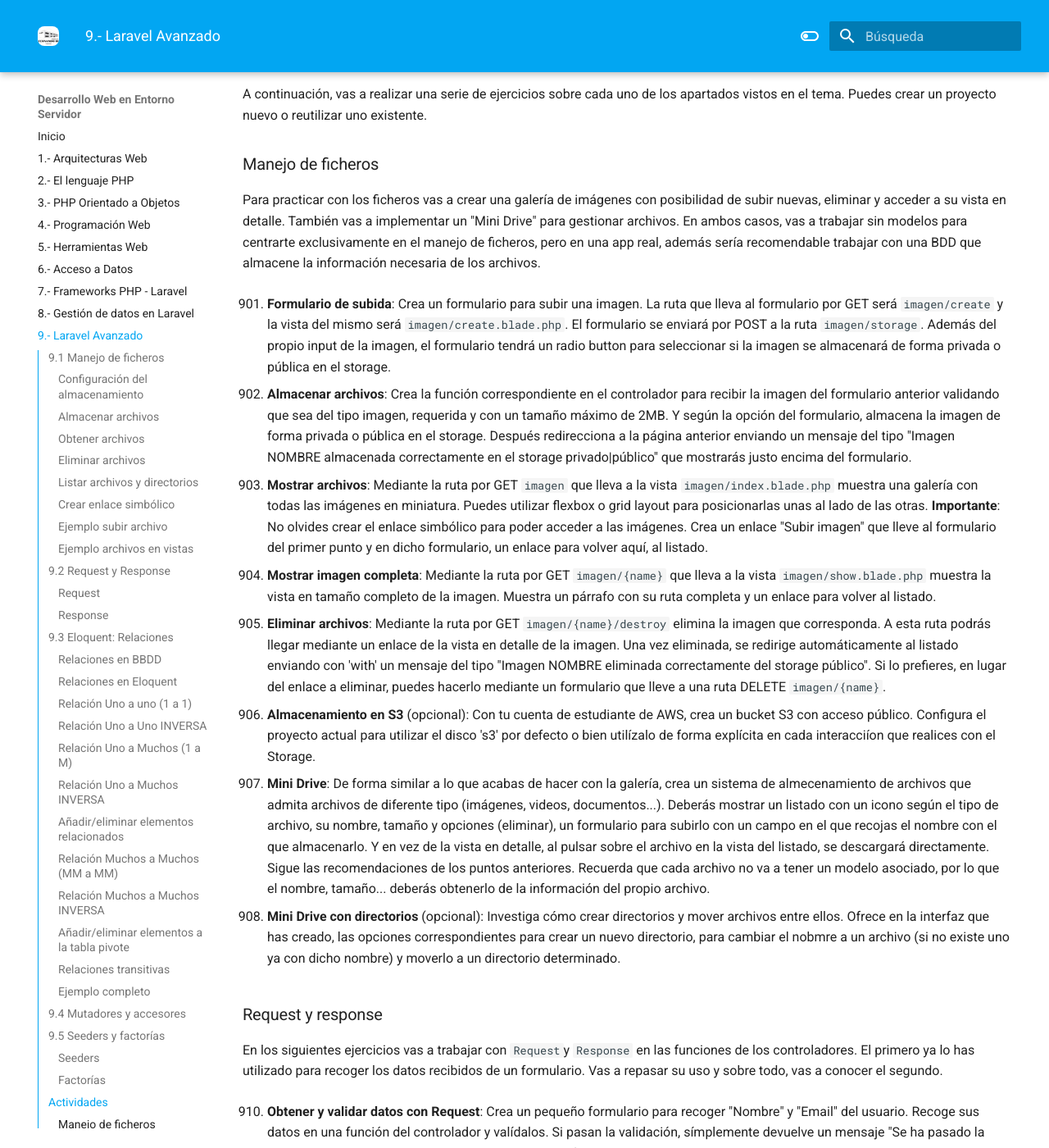
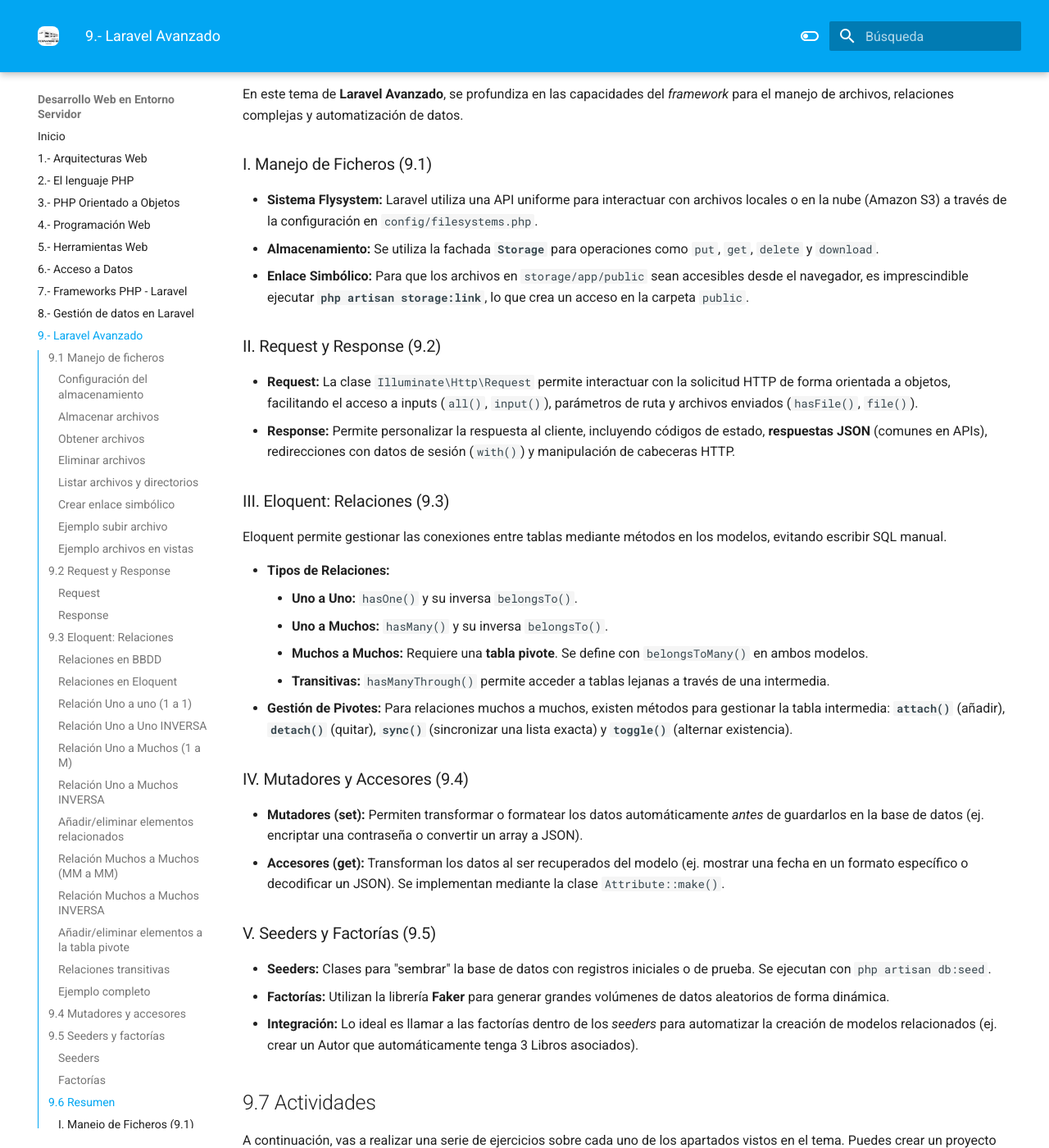
Before and after one commit to elblo/dwes2526, an MkDocs documentation site: the page built from docs/09laravelAvanzado.md, in a window 1280 px wide and 1400 px high, scrolled down 22597 px. Shown: the whole window at 82% size. Built offline with MkDocs 1.6.1 and Material for MkDocs 9.7.7, drawn with Linux system fonts in a browser that asks for light colours.

Commit message:
Resumen T9

````diff
--- a/docs/09laravelAvanzado.md
+++ b/docs/09laravelAvanzado.md
@@ -1173,7 +1173,44 @@ class AuthorsSeeder extends Seeder
 }
 ```
 
-## Actividades
+## 9.6 Resumen
+
+En este tema de **Laravel Avanzado**, se profundiza en las capacidades del *framework* para el manejo de archivos, relaciones complejas y automatización de datos.
+
+### I. Manejo de Ficheros (9.1)
+
+*   **Sistema Flysystem:** Laravel utiliza una API uniforme para interactuar con archivos locales o en la nube (Amazon S3) a través de la configuración en `config/filesystems.php`.
+*   **Almacenamiento:** Se utiliza la fachada **`Storage`** para operaciones como `put`, `get`, `delete` y `download`.
+*   **Enlace Simbólico:** Para que los archivos en `storage/app/public` sean accesibles desde el navegador, es imprescindible ejecutar **`php artisan storage:link`**, lo que crea un acceso en la carpeta `public`.
+
+### II. Request y Response (9.2)
+
+*   **Request:** La clase `Illuminate\Http\Request` permite interactuar con la solicitud HTTP de forma orientada a objetos, facilitando el acceso a inputs (`all()`, `input()`), parámetros de ruta y archivos enviados (`hasFile()`, `file()`).
+*   **Response:** Permite personalizar la respuesta al cliente, incluyendo códigos de estado, **respuestas JSON** (comunes en APIs), redirecciones con datos de sesión (`with()`) y manipulación de cabeceras HTTP.
+
+### III. Eloquent: Relaciones (9.3)
+
+Eloquent permite gestionar las conexiones entre tablas mediante métodos en los modelos, evitando escribir SQL manual.
+
+*   **Tipos de Relaciones:**
+    *   **Uno a Uno:** `hasOne()` y su inversa `belongsTo()`.
+    *   **Uno a Muchos:** `hasMany()` y su inversa `belongsTo()`.
+    *   **Muchos a Muchos:** Requiere una **tabla pivote**. Se define con `belongsToMany()` en ambos modelos.
+    *   **Transitivas:** `hasManyThrough()` permite acceder a tablas lejanas a través de una intermedia.
+*   **Gestión de Pivotes:** Para relaciones muchos a muchos, existen métodos para gestionar la tabla intermedia: **`attach()`** (añadir), **`detach()`** (quitar), **`sync()`** (sincronizar una lista exacta) y **`toggle()`** (alternar existencia).
+
+### IV. Mutadores y Accesores (9.4)
+
+*   **Mutadores (set):** Permiten transformar o formatear los datos automáticamente *antes* de guardarlos en la base de datos (ej. encriptar una contraseña o convertir un array a JSON).
+*   **Accesores (get):** Transforman los datos al ser recuperados del modelo (ej. mostrar una fecha en un formato específico o decodificar un JSON). Se implementan mediante la clase `Attribute::make()`.
+
+### V. Seeders y Factorías (9.5)
+
+*   **Seeders:** Clases para "sembrar" la base de datos con registros iniciales o de prueba. Se ejecutan con `php artisan db:seed`.
+*   **Factorías:** Utilizan la librería **Faker** para generar grandes volúmenes de datos aleatorios de forma dinámica.
+*   **Integración:** Lo ideal es llamar a las factorías dentro de los *seeders* para automatizar la creación de modelos relacionados (ej. crear un Autor que automáticamente tenga 3 Libros asociados).
+
+## 9.7 Actividades
 
 A continuación, vas a realizar una serie de ejercicios sobre cada uno de los apartados vistos en el tema. Puedes crear un proyecto nuevo o reutilizar uno existente.
 
````
